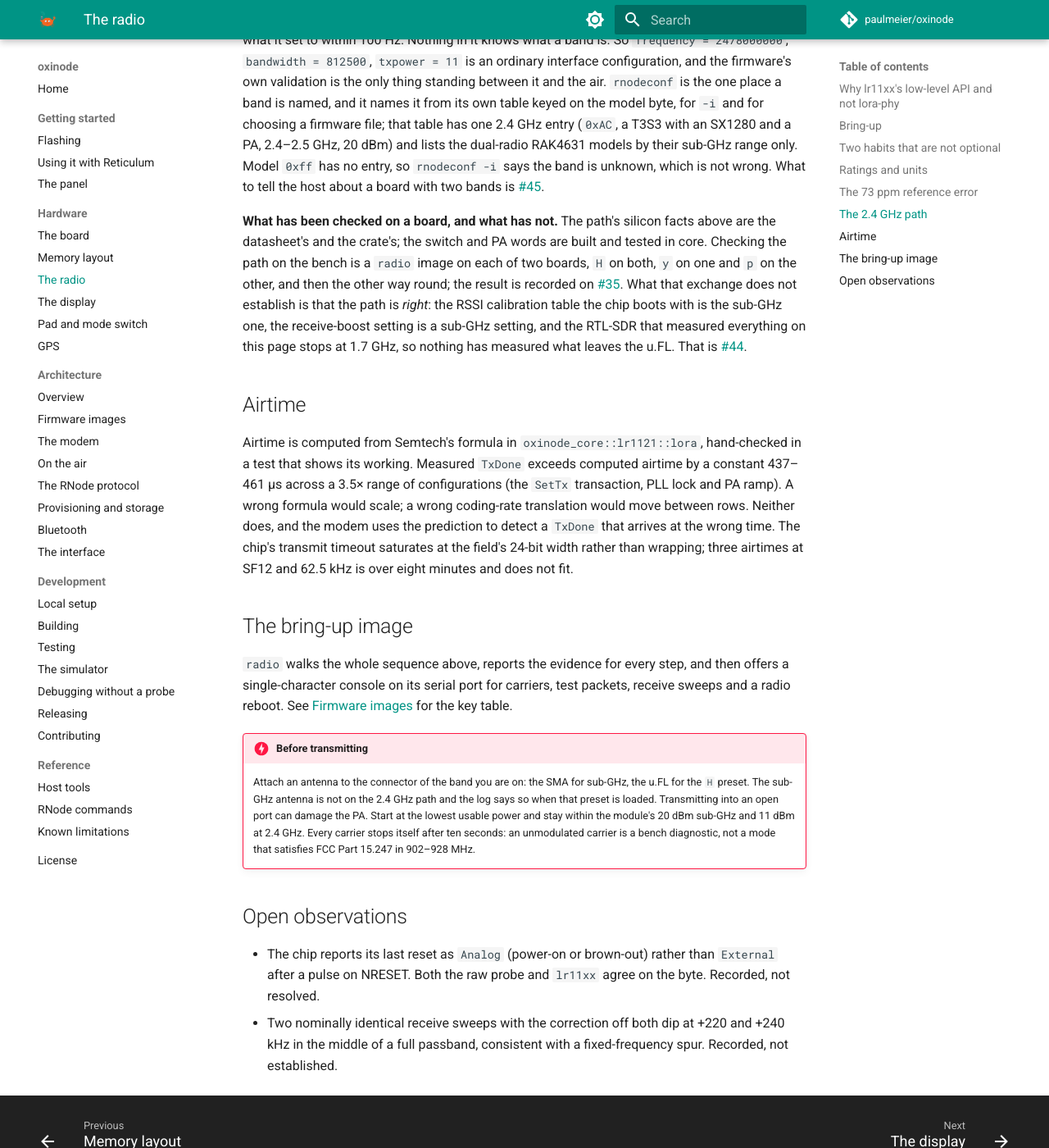
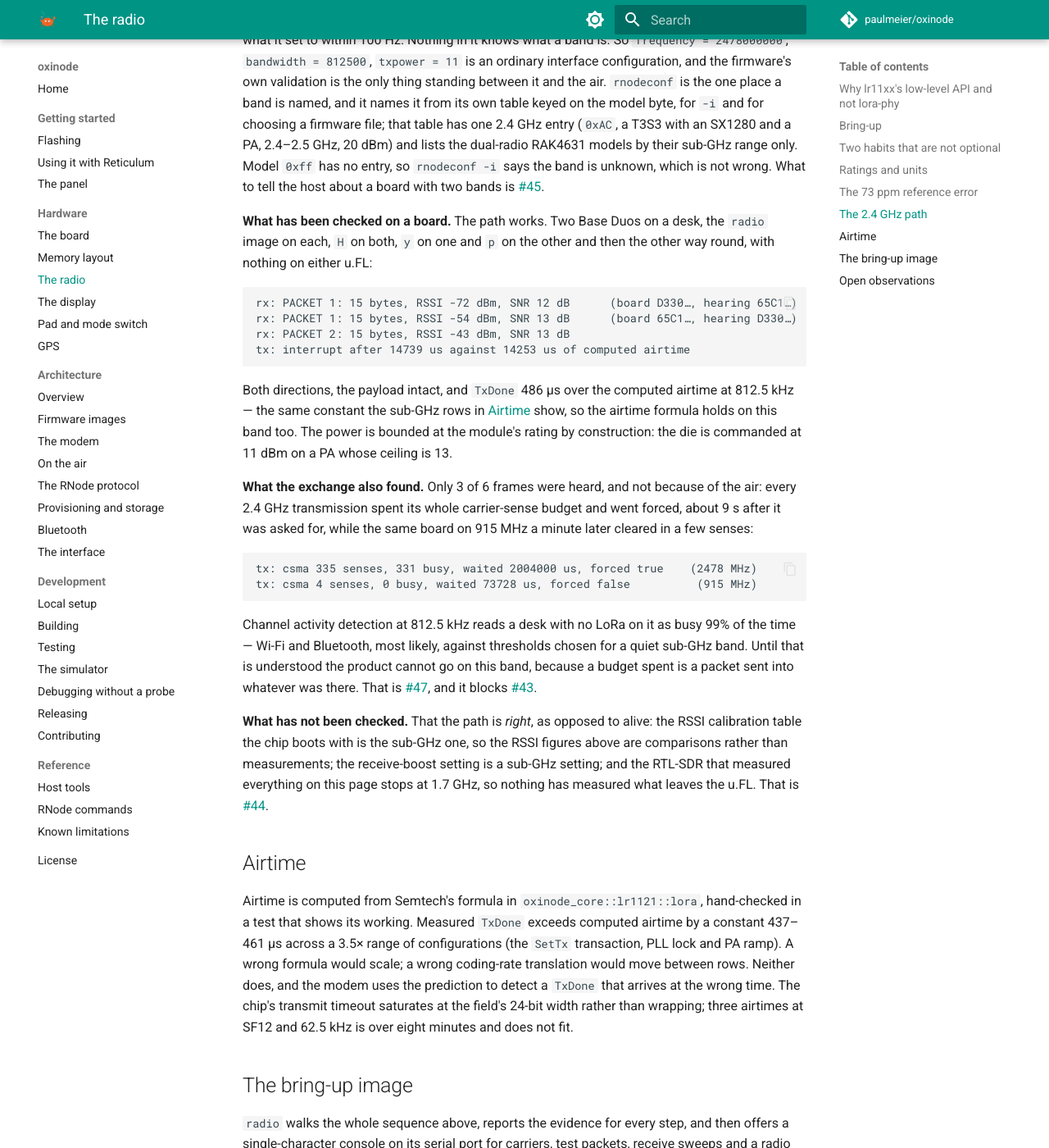
Before and after one commit to paulmeier/oxinode, an MkDocs documentation site: the page built from docs/hardware/radio.md, in a window 1280 px wide and 1400 px high, scrolled down 6350 px. Shown: the whole window at 82% size. Built offline with MkDocs 1.6.1 and Material for MkDocs 9.7.7, drawn with Linux system fonts in a browser that asks for light colours; comment, search, counter and statistics services are not loaded.

Commit message:
radio: the 2.4 GHz exchange, and what it found
Two Base Duos hear each other at 2478 MHz on the H preset, both ways,
with TxDone the usual 486 us over the computed airtime. Recorded on the
radio page with the log lines.

The bench image now prints the carrier-sense report after a transmission,
which is how the exchange's missing frames were explained: at 812.5 kHz
channel activity detection reads a quiet desk as busy on 331 of 335
senses and every packet goes forced after the budget. On 915 MHz the same
board clears in four. Filed as #47, which blocks the product work in #43.

Co-Authored-By: Claude Fable 5.1 <noreply@anthropic.com>

````diff
--- a/docs/hardware/radio.md
+++ b/docs/hardware/radio.md
@@ -257,17 +257,46 @@ RAK4631 models by their sub-GHz range only. Model `0xff` has no entry, so
 host about a board with two bands is
 [#45](https://github.com/paulmeier/oxinode/issues/45).
 
-**What has been checked on a board, and what has not.** The path's silicon
-facts above are the datasheet's and the crate's; the switch and PA words are
-built and tested in core. Checking the path on the bench is a `radio` image
-on each of two boards, `H` on both, `y` on one and `p` on the other, and
-then the other way round; the result is recorded on
-[#35](https://github.com/paulmeier/oxinode/issues/35). What that exchange
-does not establish is that the path is *right*: the RSSI calibration table
-the chip boots with is the sub-GHz one, the receive-boost setting is a
-sub-GHz setting, and the RTL-SDR that measured everything on this page stops
-at 1.7 GHz, so nothing has measured what leaves the u.FL. That is
-[#44](https://github.com/paulmeier/oxinode/issues/44).
+**What has been checked on a board.** The path works. Two Base Duos on a
+desk, the `radio` image on each, `H` on both, `y` on one and `p` on the
+other and then the other way round, with nothing on either u.FL:
+
+```text
+rx: PACKET 1: 15 bytes, RSSI -72 dBm, SNR 12 dB      (board D330…, hearing 65C1…)
+rx: PACKET 1: 15 bytes, RSSI -54 dBm, SNR 13 dB      (board 65C1…, hearing D330…)
+rx: PACKET 2: 15 bytes, RSSI -43 dBm, SNR 13 dB
+tx: interrupt after 14739 us against 14253 us of computed airtime
+```
+
+Both directions, the payload intact, and `TxDone` 486 µs over the computed
+airtime at 812.5 kHz — the same constant the sub-GHz rows in
+[Airtime](#airtime) show, so the airtime formula holds on this band too. The
+power is bounded at the module's rating by construction: the die is
+commanded at 11 dBm on a PA whose ceiling is 13.
+
+**What the exchange also found.** Only 3 of 6 frames were heard, and not
+because of the air: every 2.4 GHz transmission spent its whole carrier-sense
+budget and went forced, about 9 s after it was asked for, while the same
+board on 915 MHz a minute later cleared in a few senses:
+
+```text
+tx: csma 335 senses, 331 busy, waited 2004000 us, forced true    (2478 MHz)
+tx: csma 4 senses, 0 busy, waited 73728 us, forced false          (915 MHz)
+```
+
+Channel activity detection at 812.5 kHz reads a desk with no LoRa on it as
+busy 99% of the time — Wi-Fi and Bluetooth, most likely, against thresholds
+chosen for a quiet sub-GHz band. Until that is understood the product cannot
+go on this band, because a budget spent is a packet sent into whatever was
+there. That is [#47](https://github.com/paulmeier/oxinode/issues/47), and it
+blocks [#43](https://github.com/paulmeier/oxinode/issues/43).
+
+**What has not been checked.** That the path is *right*, as opposed to
+alive: the RSSI calibration table the chip boots with is the sub-GHz one, so
+the RSSI figures above are comparisons rather than measurements; the
+receive-boost setting is a sub-GHz setting; and the RTL-SDR that measured
+everything on this page stops at 1.7 GHz, so nothing has measured what
+leaves the u.FL. That is [#44](https://github.com/paulmeier/oxinode/issues/44).
 
 ## Airtime
 
````
Also changed, not shown: docs/reference/limitations.md (+4 -2 lines), 1 other file.
